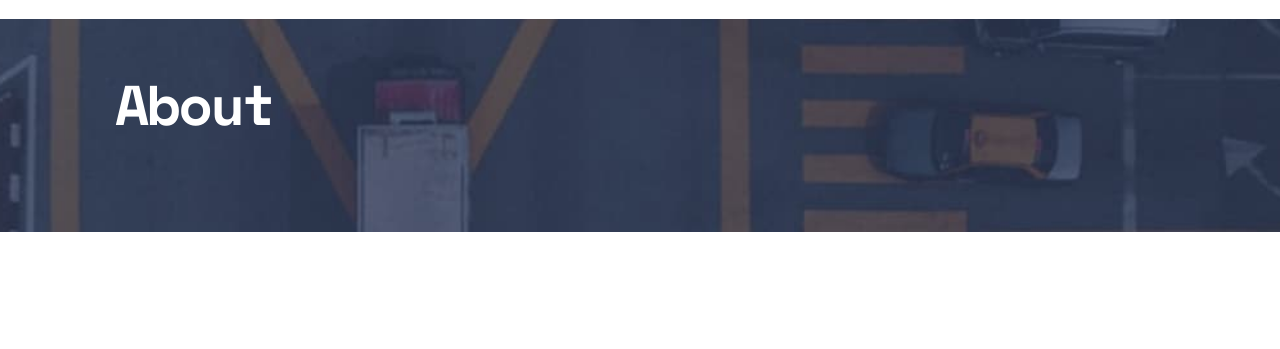
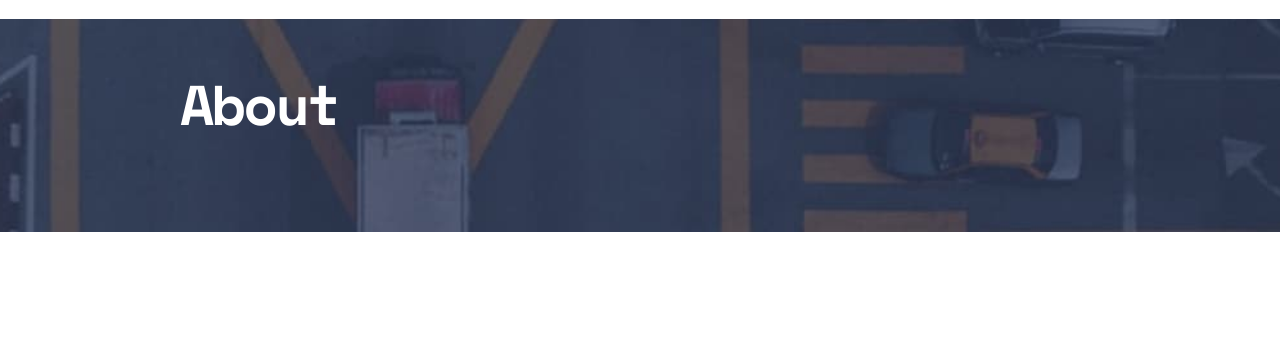
Before and after one commit to WebsiteSOLA/scoot-exam, a plain HTML site: page about.html in a window 1280 px wide. Shown: the part 83-432 px from the top of the page. Drawn offline with Linux system fonts and the light colour scheme.

Commit message:
intro true commit

```diff
--- a/sass/blocks/_about-intro.scss
+++ b/sass/blocks/_about-intro.scss
@@ -1,5 +1,5 @@
 .intro-about {
-    padding: 72px 165px 72px 100px;
+    padding: 72px 165px;
     background: url("../img/about-intro.jpg") no-repeat center center;
     background-size: cover;
     margin-bottom: 120px;
```
Also changed, not shown: css/main.css, 1 other file.
